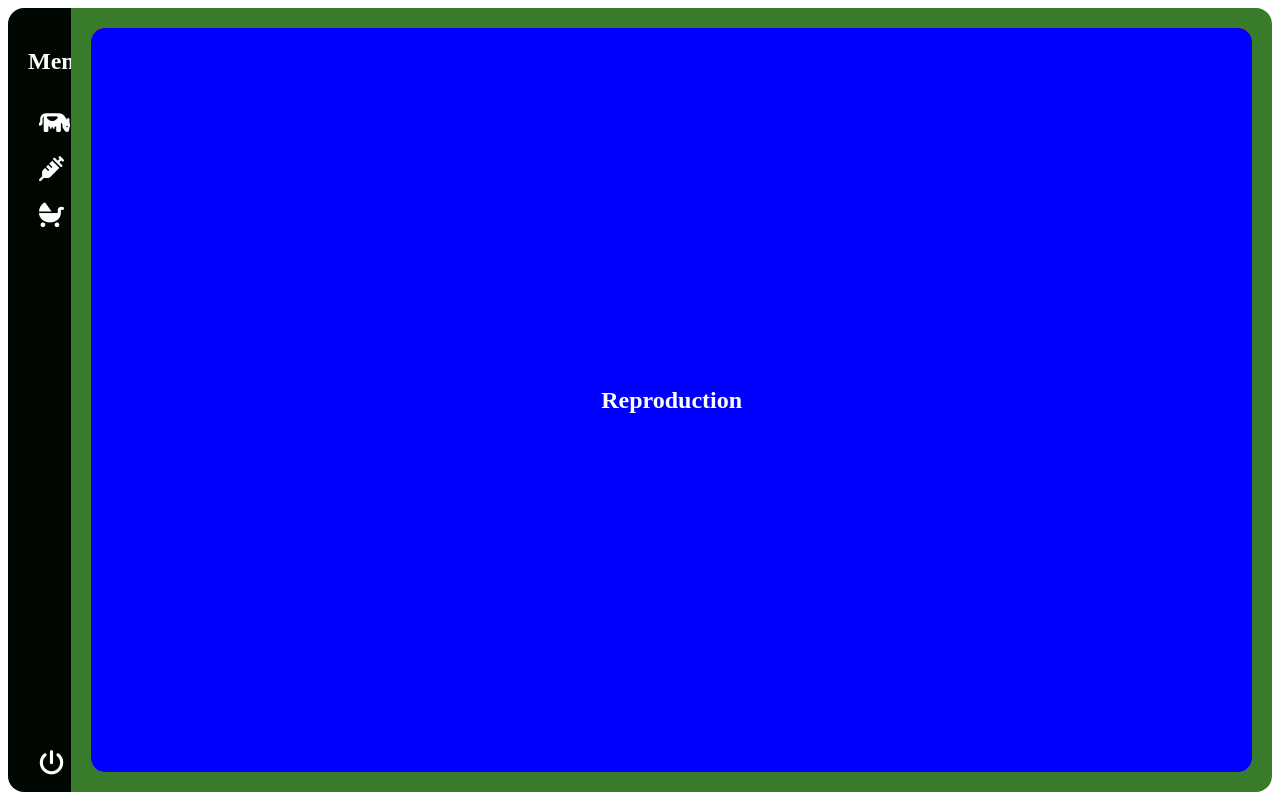
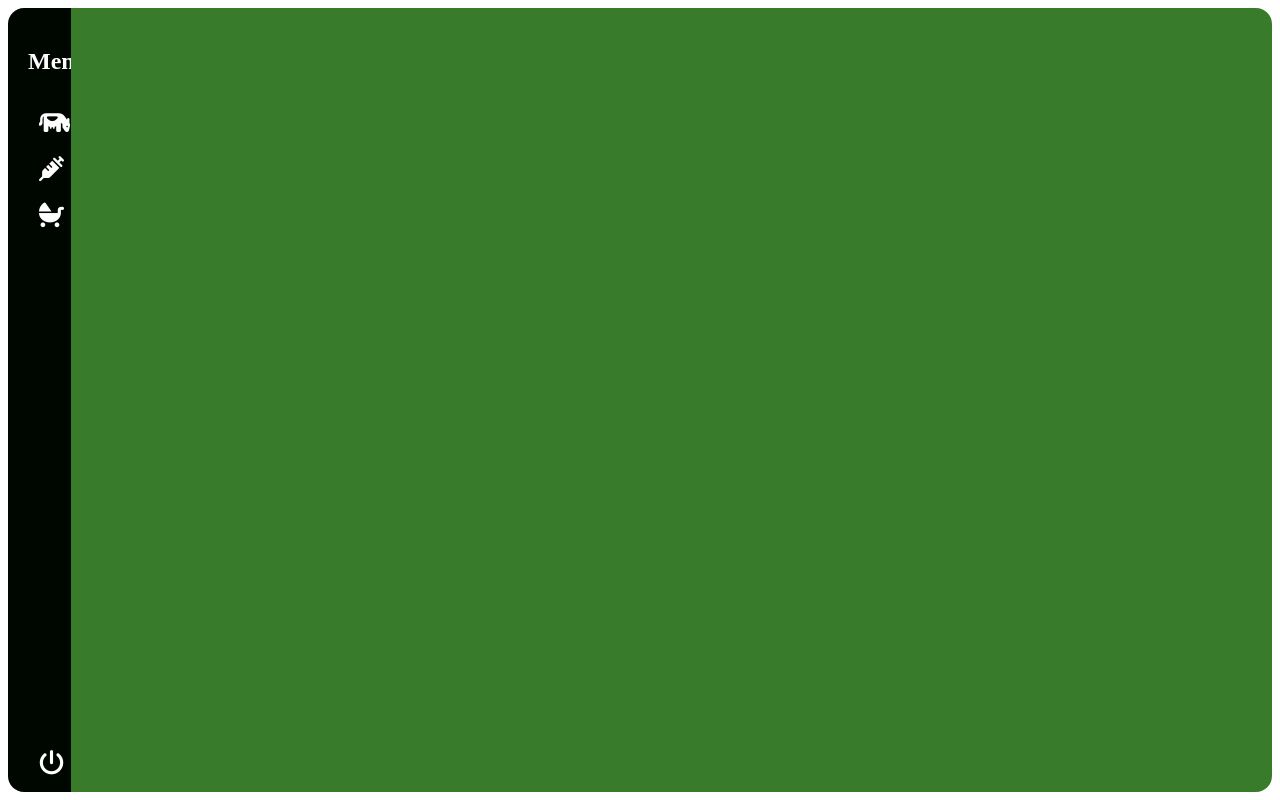
Before and after one commit to JanVal3k/VacaData, an Angular app: page / in a window 1280 px wide. Built offline with nearby package versions, Linux system fonts and the light colour scheme.

Commit message:
feat: botones del menu funcionando para cambiar los boards

```diff
--- a/src/app/animals/animals.component.html
+++ b/src/app/animals/animals.component.html
@@ -1,3 +1,3 @@
 <div class="contentAnimals">
-  <h1>Animals</h1>
+  <h1 style="color: black">Animals</h1>
 </div>
--- a/src/app/app.component.html
+++ b/src/app/app.component.html
@@ -1,11 +1,15 @@
 <div class="container">
   <nav class="menu">
-    <app-menu />
+    <app-menu (selectBoard)="getBoard($event)" />
   </nav>
   <nav class="content">
+    @if (Board === "animalsBoard") {
     <app-animals />
+    } @else if (Board === "healthBoard") {
     <app-health />
+    } @else if(Board === "reproductionBoard") {
     <app-reproducction />
+    }
   </nav>
 </div>
 <router-outlet />
--- a/src/app/app.component.ts
+++ b/src/app/app.component.ts
@@ -12,5 +12,8 @@ import { ReproducctionComponent } from "./reproducction/reproducction.component"
   styleUrl: './app.component.css'
 })
 export class AppComponent {
-  title = 'mainVacaData';
+    Board='';
+    getBoard(boardName: string){
+      this.Board = boardName;
+    }
 }
--- a/src/app/menu/menu.component.html
+++ b/src/app/menu/menu.component.html
@@ -2,9 +2,15 @@
   <h2>Menú</h2>
 </div>
 <ul class="iconList">
-  <li class="fas fa-cow icon"><a>Animals</a></li>
-  <li class="fas fa-syringe icon"><a>Health</a></li>
-  <li class="fas fa-baby-carriage icon"><a>Reproduction</a></li>
+  <li (click)="showItem('animalsBoard')" class="fas fa-cow icon">
+    <a>Animals</a>
+  </li>
+  <li (click)="showItem('healthBoard')" class="fas fa-syringe icon">
+    <a>Health</a>
+  </li>
+  <li (click)="showItem('reproductionBoard')" class="fas fa-baby-carriage icon">
+    <a>Reproduction</a>
+  </li>
 </ul>
 <ul class="logOut">
   <li class="fas fa-power-off icon">
--- a/src/app/menu/menu.component.ts
+++ b/src/app/menu/menu.component.ts
@@ -1,11 +1,15 @@
-import { Component } from '@angular/core';
+import { Component, EventEmitter, Input, Output } from '@angular/core';
 
 @Component({
   selector: 'app-menu',
+  standalone: true,
   imports: [],
   templateUrl: './menu.component.html',
   styleUrl: './menu.component.css'
 })
 export class MenuComponent {
-
+  @Output() selectBoard = new EventEmitter<string>();
+  showItem(item:string){
+    this.selectBoard.emit(item);
+  }
 }
```
